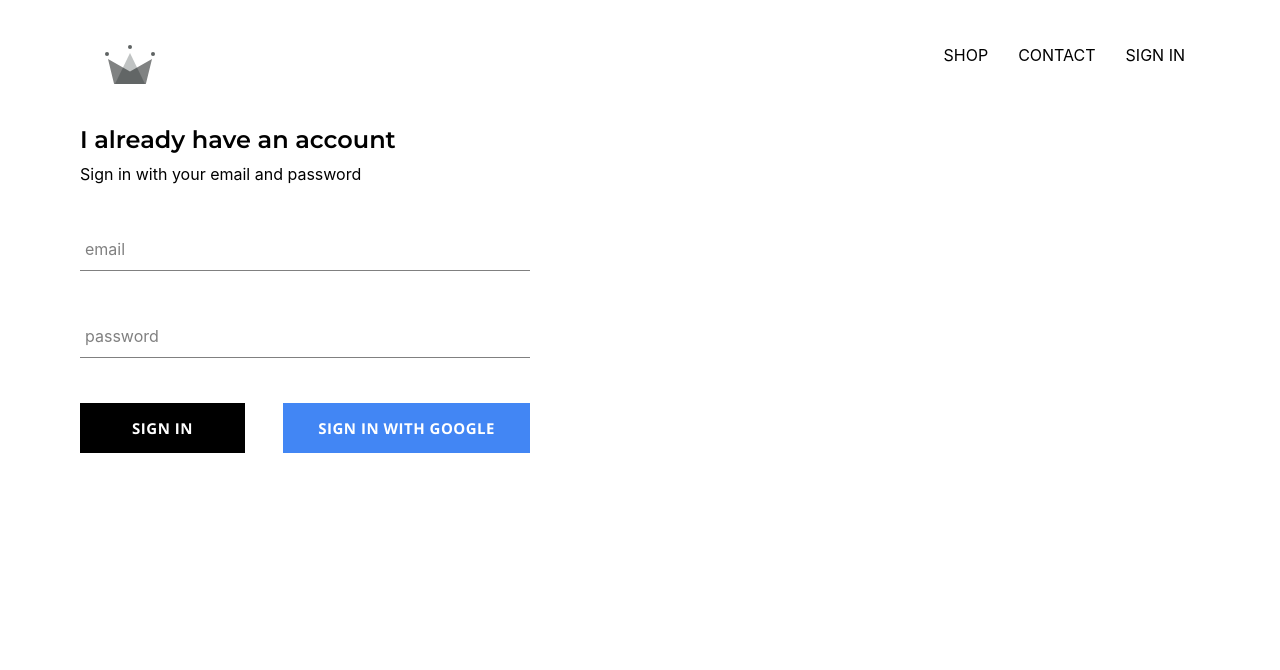
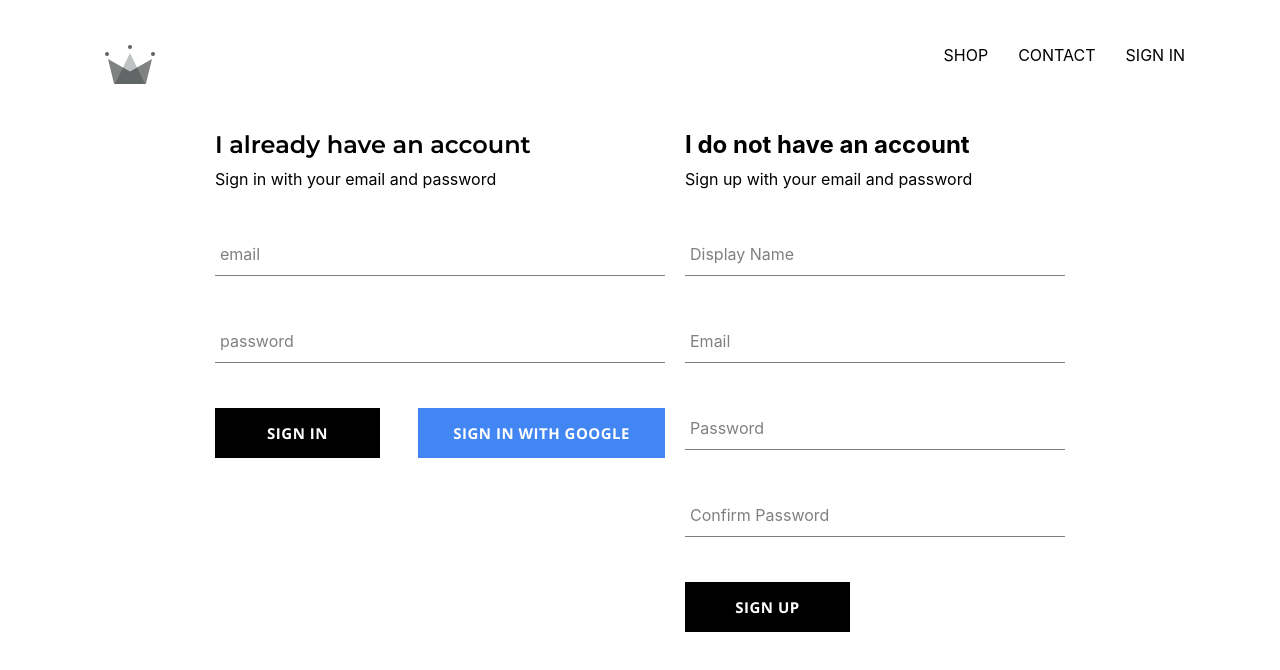
Before and after one commit to yonabrauner/avi-express, a React (Create React App) app: page /signin in a window 1280 px wide. Shown: the top 670 px of the page. Built offline with nearby package versions, Linux system fonts and the light colour scheme; no server answers.

Commit message:
finished signin and signup components with firebase

```diff
--- a/src/App.jsx
+++ b/src/App.jsx
@@ -5,14 +5,19 @@ import { HomePage } from './pages/homepage/homepage.component';
 import { ShopPage } from './pages/shop/shop.component';
 import { Header } from './components/header/header.component';
 import { SignInAndSignUp } from './pages/sign-in-and-sign-up/sign-in-and-sign-up.component';
-import { auth } from './firebase/firebase.utils';
+import { auth, createUserProfileDocument } from './firebase/firebase.utils';
 import { onAuthStateChanged } from 'firebase/auth';
 
 function App() {
   const [currentuser, setCurrentUser] = useState(null);
   useEffect(() => {
-    const unsubscribe = onAuthStateChanged(auth, (user) => {
-      setCurrentUser(user);
+    const unsubscribe = onAuthStateChanged(auth, async (userAuth) => {
+      if (userAuth){
+        const userRef = await createUserProfileDocument(userAuth);
+        console.log(userRef);
+      }
+      setCurrentUser(userAuth);
+      createUserProfileDocument(userAuth);
     });
 
     return () => unsubscribe();
--- a/src/components/sign-in/sign-in.component.jsx
+++ b/src/components/sign-in/sign-in.component.jsx
@@ -2,14 +2,25 @@ import React, { useState } from "react";
 import "./sign-in.styles.scss";
 import { FormInput } from "../form-input/form-input.component";
 import { CustomButton } from "../custom-button/custom-button.component";
-import { signInWithGoogle } from "../../firebase/firebase.utils";
+import { signInWithGoogle, auth} from "../../firebase/firebase.utils";
+import { signInWithEmailAndPassword } from 'firebase/auth';
+
 
 export const SignIn = () => {
     const [formData, setFormData] = useState({email: "", password: ""});
     const [signingIn, setSigningIn] = useState(false);
 
-    const handleSubmit = event => {
+    const handleSubmit = async event => {
         event.preventDefault()
+        const { email, password } = formData
+
+        try {
+          await signInWithEmailAndPassword(auth, email, password);
+          setFormData({email: '', password: ''})
+        } catch (error){
+          console.log(error);
+        }
+
         setFormData({email: '', password: '' })
     };
 
--- /dev/null
+++ b/src/components/sign-up/sign-up.component.jsx
@@ -0,0 +1,61 @@
+import React, { useState } from 'react';
+import { FormInput } from '../form-input/form-input.component';
+import { CustomButton } from "../custom-button/custom-button.component";
+import {auth, createUserProfileDocument} from '../../firebase/firebase.utils';
+import './sign-up.styles.scss';
+import { createUserWithEmailAndPassword } from 'firebase/auth';
+
+export const SignUp = () => {
+    const [formData, setFormData] = useState({
+        displayName: '',
+        email: '',
+        password: '',
+        confirmPassword: ''
+    });
+
+    const handleSubmit = async event => {
+        event.preventDefault();
+
+        if(formData.password !== formData.confirmPassword){
+            alert("passwords dont match!");
+            return;
+        }
+
+        try{
+            const {user} = await createUserWithEmailAndPassword(auth, formData.email, formData.password)
+            createUserProfileDocument(user);
+            setFormData({
+                displayName: '',
+                email: '',
+                password: '',
+                confirmPassword: ''
+            })
+        } catch(error){
+            console.error(error.code, error.message);
+        }
+    }
+
+    const handleChange = event => {
+        const { name, value } = event.target;
+
+         setFormData(prev => ({
+            ...prev,
+            [name]: value
+        }));
+    }
+
+    return(
+        <div className='sign-up'>
+            <h2 className='title'>I do not have an account</h2>
+            <span>Sign up with your email and password</span>
+            <form className='sign-up-form' onSubmit={handleSubmit}>
+                <FormInput type='text' name='displayName' value={formData.displayName} onChange={handleChange} required label='Display Name'/>
+                <FormInput type='email' name='email' value={formData.email} onChange={handleChange} required label='Email'/>
+                <FormInput type='password' name='password' value={formData.password} onChange={handleChange} required label='Password'/>
+                <FormInput type='password' name='confirmPassword' value={formData.confirmPassword} onChange={handleChange} required label='Confirm Password'/>
+                <CustomButton type='submit'>Sign Up</CustomButton>
+            </form>
+
+        </div>
+    )
+}
--- /dev/null
+++ b/src/components/sign-up/sign-up.styles.scss
@@ -0,0 +1,9 @@
+.sign-up {
+  display: flex;
+  flex-direction: column;
+  width: 380px;
+
+  .title {
+    margin: 10px 0;
+  }
+}
--- a/src/firebase/firebase.utils.js
+++ b/src/firebase/firebase.utils.js
@@ -1,7 +1,7 @@
 // import firebase from 'firebase/app';
 import { initializeApp } from "firebase/app";
 import { getAuth, GoogleAuthProvider, signInWithPopup  } from "firebase/auth";
-import { getFirestore } from "firebase/firestore";
+import { getFirestore, doc, getDoc, setDoc } from "firebase/firestore";
 import 'firebase/firestore';
 import 'firebase/auth';
 
@@ -15,6 +15,22 @@ const config = {
     measurementId: "G-9D6L3ZQREZ"
   };
 
+export const createUserProfileDocument = async (userAuth, ...additionalData) => {
+    if (!userAuth) return;
+    const userRef = doc(firestore, 'users', userAuth.uid);
+    const snapShot = await getDoc(userRef);
+    if (!snapShot.exists()){
+        const { displayName, email } = userAuth;
+        const createdAt = new Date();
+        try{
+            await setDoc(userRef, {displayName, email, createdAt, ...additionalData});
+        } catch(error){
+            console.log('error creating user', error.message)
+        }
+    }
+    return userRef;
+}
+
 const firebaseApp = initializeApp(config);
 
 export const auth = getAuth(firebaseApp);
--- a/src/pages/sign-in-and-sign-up/sign-in-and-sign-up.component.jsx
+++ b/src/pages/sign-in-and-sign-up/sign-in-and-sign-up.component.jsx
@@ -1,9 +1,11 @@
 import React from "react";
 import "./sign-in-and-sign-up.styles.scss";
 import { SignIn } from "../../components/sign-in/sign-in.component";
+import { SignUp } from "../../components/sign-up/sign-up.component";
 
 export const SignInAndSignUp = () => (
-    <div>
+    <div className="sign-in-and-sign-up">
         <SignIn/>
+        <SignUp/>
     </div>
 )
--- a/src/pages/sign-in-and-sign-up/sign-in-and-sign-up.styles.scss
+++ b/src/pages/sign-in-and-sign-up/sign-in-and-sign-up.styles.scss
@@ -0,0 +1,6 @@
+.sign-in-and-sign-up {
+  width: 850px;
+  display: flex;
+  justify-content: space-between;
+  margin: 30px auto;
+}
```
